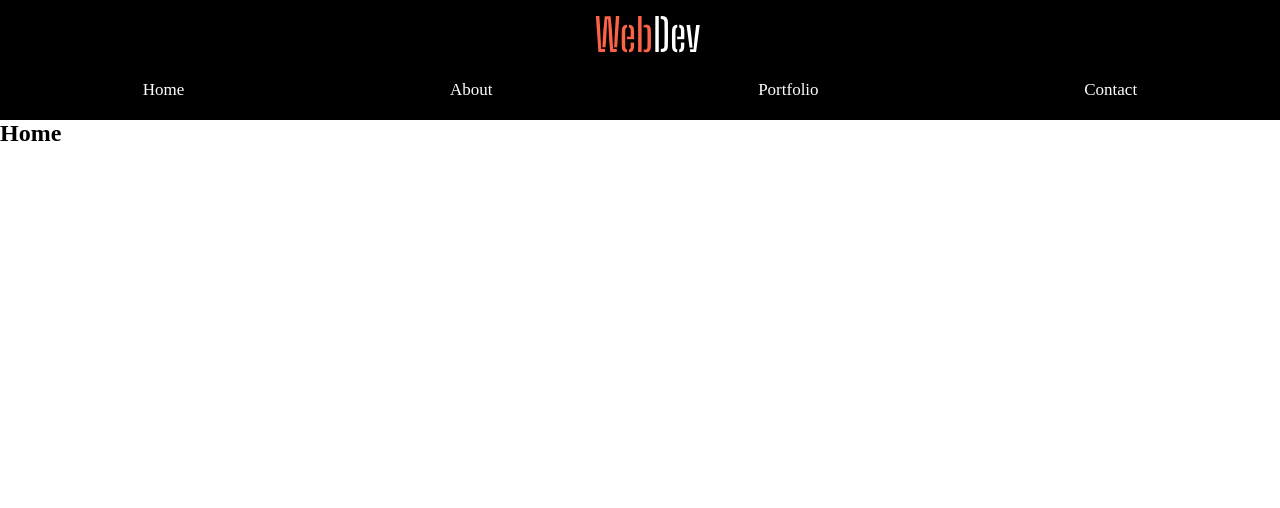
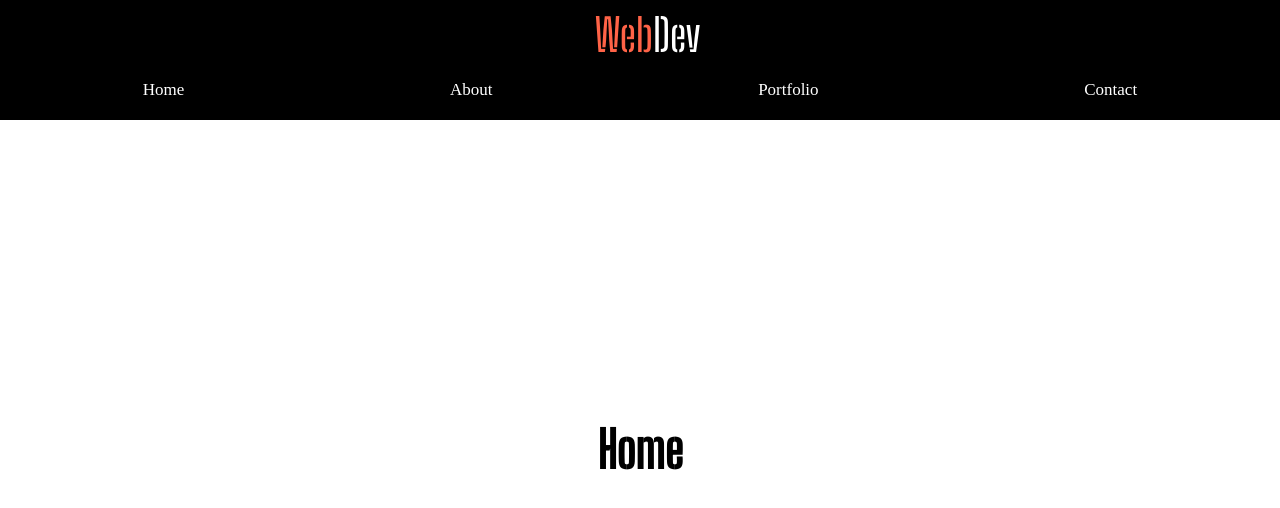
Before and after one commit to LucianoSainz/react-NavBar, a React (Create React App) app: page / in a window 1280 px wide. Shown: the top 508 px of the page. Built offline with nearby package versions, Linux system fonts and the light colour scheme.

Commit message:
center content in all pages

```diff
--- a/src/Styles.css
+++ b/src/Styles.css
@@ -2,3 +2,13 @@
     margin: 0;
     padding: 0;
 }
+
+
+
+h2{
+    display: flex;
+    justify-content: center;
+    padding-top: 300px;
+    font-family: Big Shoulders Stencil Display, cursive;
+    font-size: 50px;
+}
--- a/src/components/Pages/NavStyles.css
+++ b/src/components/Pages/NavStyles.css
@@ -41,8 +41,8 @@ text-decoration: none;
 }
 
 .nav-links:hover {
-    -webkit-transition: all 300ms ease-in-out;
-    -moz-transition: all 300ms ease-in-out;
-    -o-transition: all 300ms ease-in-out;
-    transition: all 300ms ease-in-out;
+    -webkit-transition: all 400ms ease-in-out;
+    -moz-transition: all 400ms ease-in-out;
+    -o-transition: all 400ms ease-in-out;
+    transition: all 400ms ease-in-out;
     }
```
